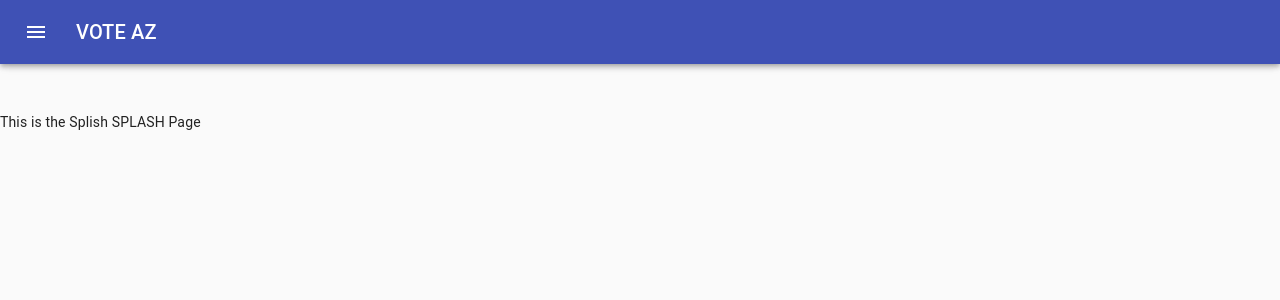
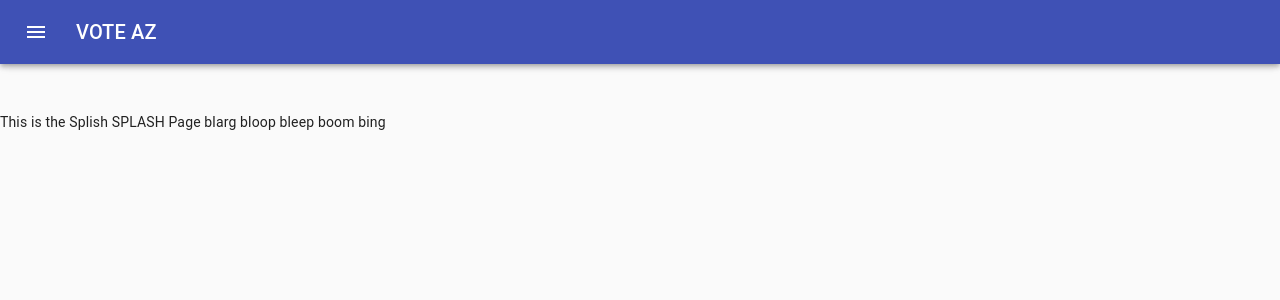
Before and after one commit to DillyDaily/voteaz, a React (Create React App) app: page / in a window 1280 px wide. Shown: the top 300 px of the page. Built offline with nearby package versions, Linux system fonts and the light colour scheme.

Commit message:
change to splash for testing

```diff
--- a/src/App.js
+++ b/src/App.js
@@ -22,7 +22,6 @@ class App extends Component {
         <Router basename="voteaz">
           <div>
             <Switch>
-              {/* USERS */}
               <Route exact path="/" component={ Splash }/>
               <Route path="/CongressionalDistricts" component={ CongressionalDistricts }/>
               <Route path="/ElectionDates" component={ ElectionDates }/>
--- a/src/components/Splash.js
+++ b/src/components/Splash.js
@@ -5,6 +5,7 @@ const Splash = () => {
   return (
     <div>
       This is the Splish SPLASH Page
+      blarg bloop bleep boom bing
     </div>
     );
 }
```
Also changed, not shown: 13 other files (tests, documents, lock files or other folders).
